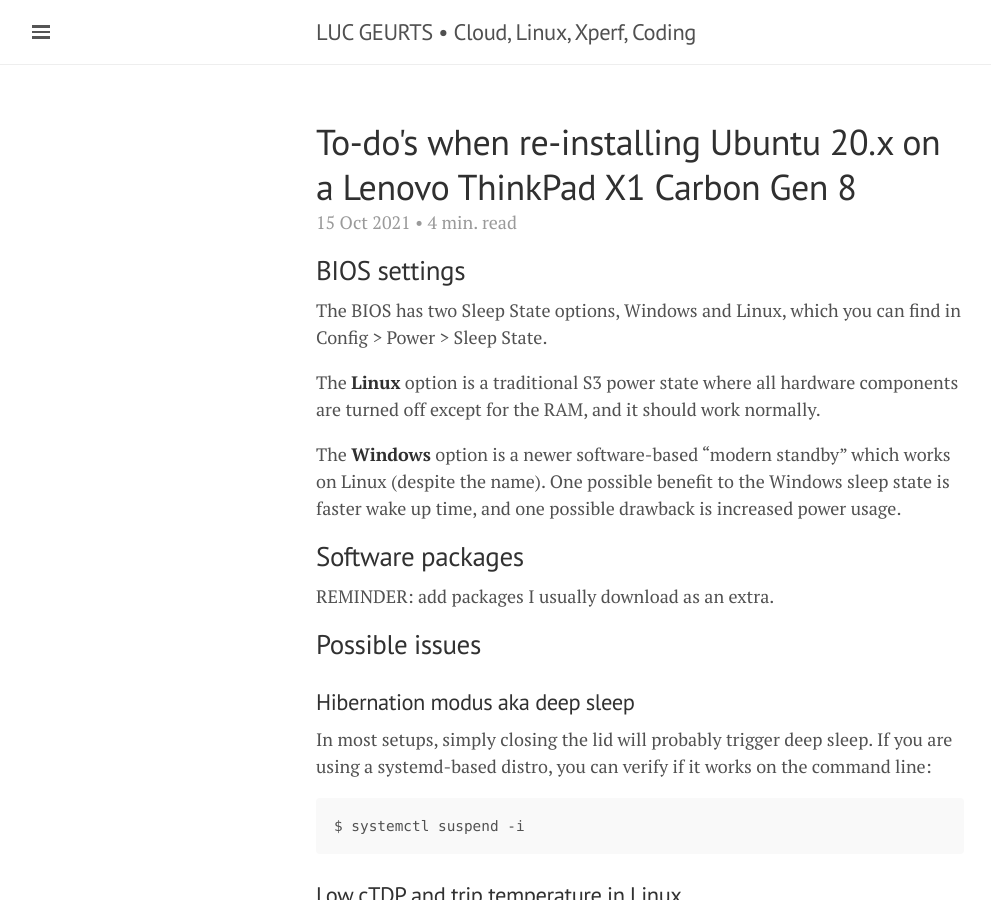
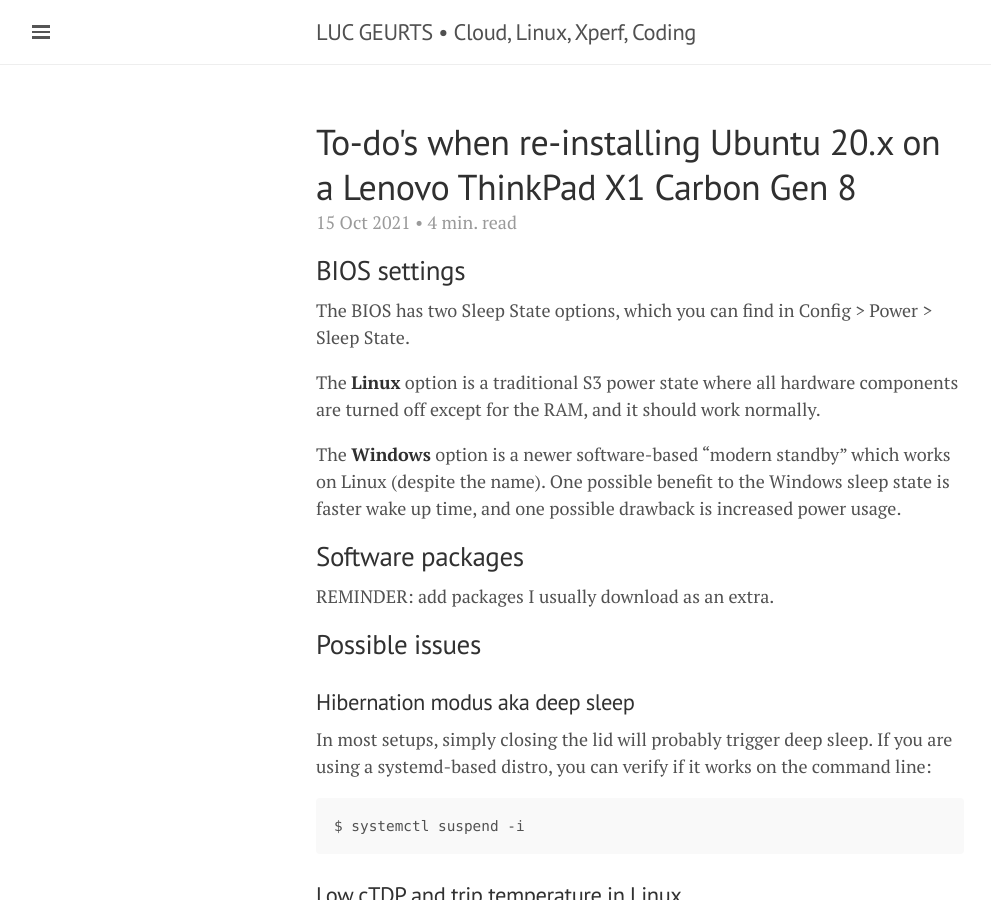
Before and after one commit to lgeurts/lgeurts.github.io, a Jekyll site: the page built from _posts/2021-10-15-ubuntu-setup-notes-for-x1-carbon-gen8.md, in a window 1280 px wide and 900 px high. Shown: the whole window, without its empty margins (0-991 px from the left). Built offline with Jekyll 4.4.1, drawn with Linux system fonts in a browser that asks for light colours; nearby versions of some CDN libraries; comment, search, counter and statistics services are not loaded.

Commit message:
Update 2021-10-15-ubuntu-setup-notes-for-x1-carbon-gen8.md

```diff
--- a/_posts/2021-10-15-ubuntu-setup-notes-for-x1-carbon-gen8.md
+++ b/_posts/2021-10-15-ubuntu-setup-notes-for-x1-carbon-gen8.md
@@ -11,7 +11,7 @@
 
 ## BIOS settings
 
-The BIOS has two Sleep State options, Windows and Linux, which you can find in Config > Power > Sleep State.
+The BIOS has two Sleep State options, which you can find in Config > Power > Sleep State.
 
 The **Linux** option is a traditional S3 power state where all hardware components are turned off except for the RAM, and it should work normally.
 
```
